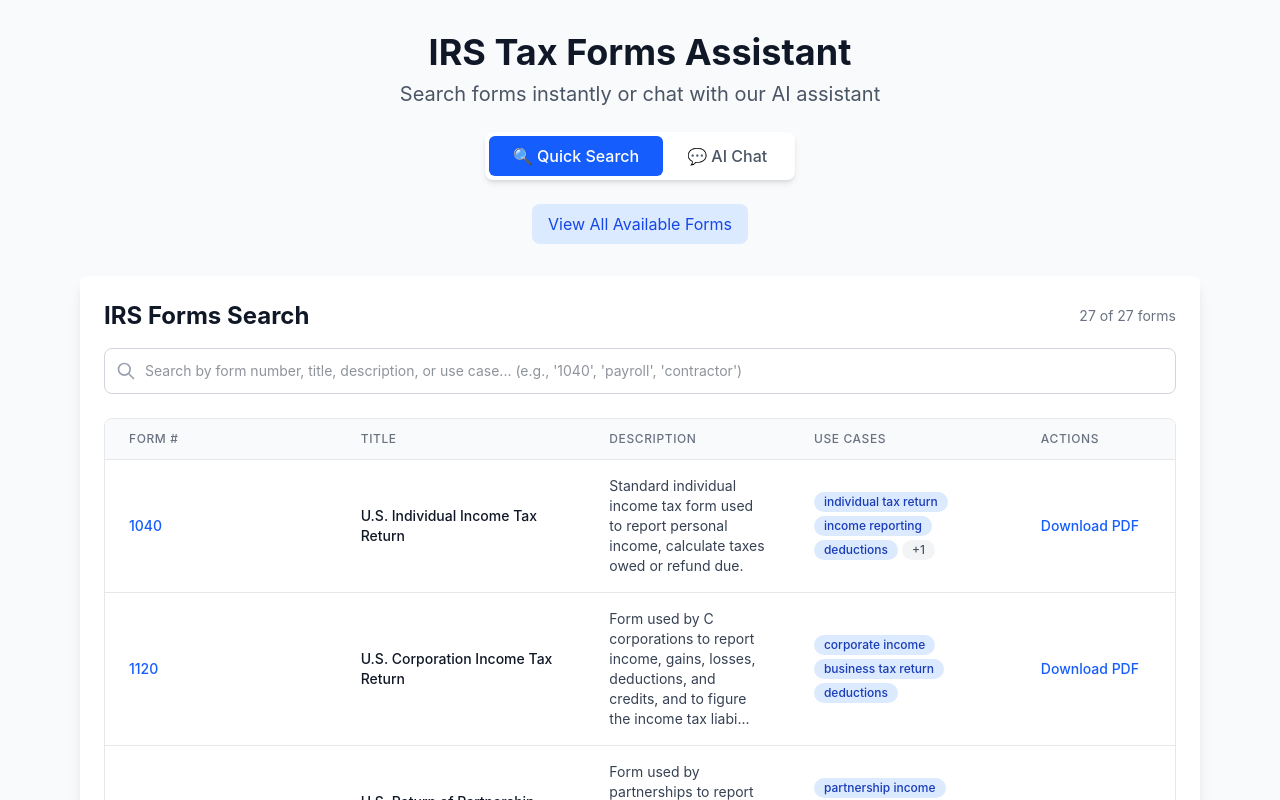
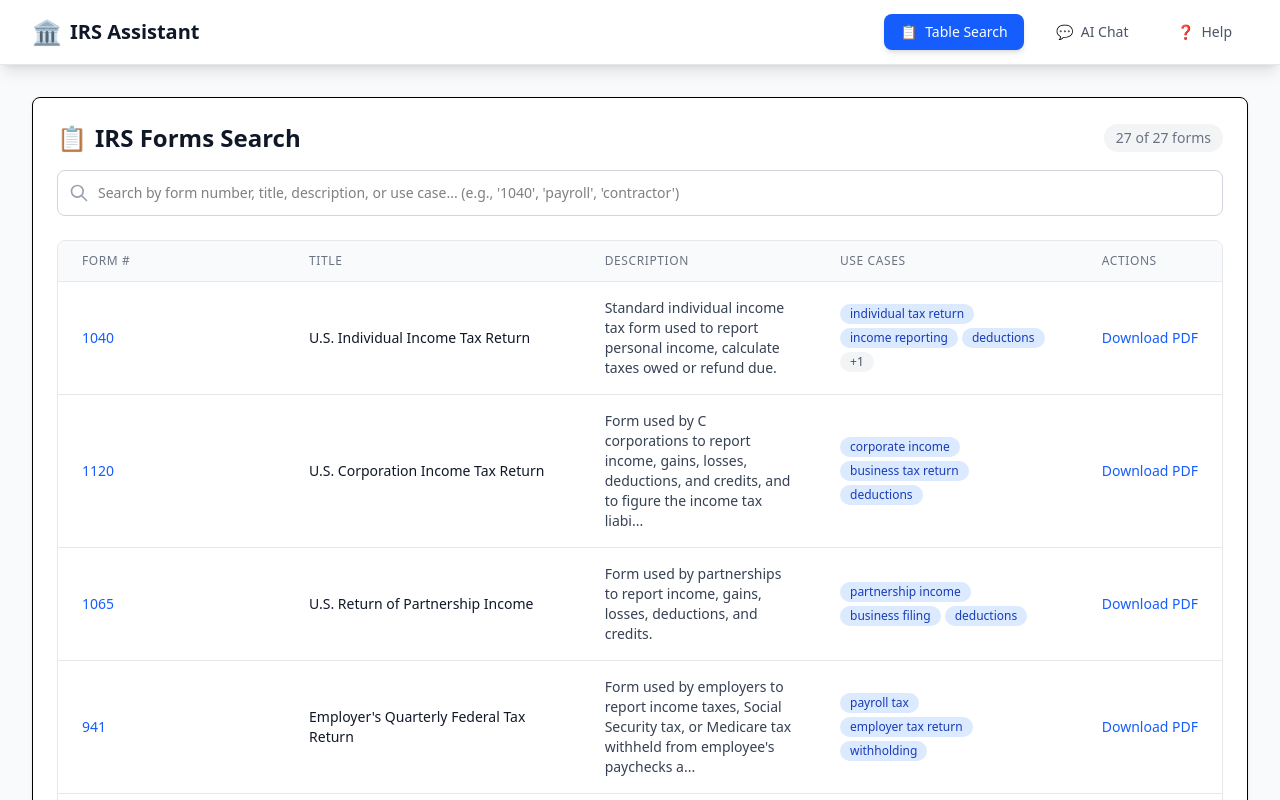
Before and after one commit to remysedlak/aiah, a React (Vite) app in the folder frontend/: page / in a window 1280 px wide. Shown: the top 800 px of the page. Built offline with nearby package versions, Linux system fonts and the light colour scheme.

Commit message:
remove css for tailwind, create navbar comp

```diff
--- a/frontend/src/App.jsx
+++ b/frontend/src/App.jsx
@@ -1,5 +1,6 @@
 import { useState, useEffect } from 'react'
 import './index.css'
+import Navbar from './components/Navbar'
 import FormsViewer from './components/FormsViewer'
 import SampleQueries from './components/SampleQueries'
 import FuzzySearchTable from './components/FuzzySearchTable'
@@ -78,60 +79,21 @@
   }
 
   return (
-    <div className="min-h-screen bg-gray-50 py-8">
-      <div className="max-w-6xl mx-auto px-4">
-        {/* Header */}
-        <div className="text-center mb-8">
-          <h1 className="text-4xl font-bold text-gray-900 mb-2">
-            IRS Tax Forms Assistant
-          </h1>
-          <p className="text-xl text-gray-600 mb-6">
-            Search forms instantly or chat with our AI assistant
-          </p>
+    <div className="min-h-screen bg-gray-50">
+      {/* Navbar */}
+      <Navbar activeTab={activeTab} setActiveTab={setActiveTab} />
 
-          {/* Tab Navigation */}
-          <div className="flex justify-center mb-6">
-            <div className="bg-white rounded-lg p-1 shadow-md">
-              <button
-                onClick={() => setActiveTab('search')}
-                className={`px-6 py-2 rounded-md font-medium transition-colors ${
-                  activeTab === 'search'
-                    ? 'bg-blue-600 text-white'
-                    : 'text-gray-600 hover:text-gray-900'
-                }`}
-              >
-                🔍 Quick Search
-              </button>
-              <button
-                onClick={() => setActiveTab('chat')}
-                className={`px-6 py-2 rounded-md font-medium transition-colors ${
-                  activeTab === 'chat'
-                    ? 'bg-blue-600 text-white'
-                    : 'text-gray-600 hover:text-gray-900'
-                }`}
-              >
-                💬 AI Chat
-              </button>
-            </div>
-          </div>
-
-          <button
-            onClick={() => setShowFormsModal(true)}
-            className="px-4 py-2 bg-blue-100 text-blue-700 rounded-lg hover:bg-blue-200 transition-colors"
-          >
-            View All Available Forms
-          </button>
-        </div>
-
+      {/* Main Content */}
+      <div className="max-w-7xl mx-auto px-4 sm:px-6 lg:px-8 py-8">
         {/* Tab Content */}
         {activeTab === 'search' ? (
           <FuzzySearchTable />
         ) : (
           <>
             {/* Health Status */}
-            <div className="mb-6 p-4 rounded-lg border bg-white">
+            <div className="mb-6 p-4 rounded-lg border bg-white shadow-sm">
               <div className="flex items-center justify-between">
-                <span className="font-semibold">API Status:</span>
+                <span className="font-semibold text-gray-700">API Status:</span>
                 <div className="flex items-center space-x-4">
                   <span className={`px-3 py-1 rounded-full text-sm font-medium ${
                     healthStatus?.status === 'healthy'
@@ -147,7 +109,7 @@
                   )}
                   <button
                     onClick={checkHealth}
-                    className="px-3 py-1 text-sm bg-blue-100 text-blue-700 rounded hover:bg-blue-200"
+                    className="px-3 py-1 text-sm bg-blue-100 text-blue-700 rounded-md hover:bg-blue-200 transition-colors"
                   >
                     Refresh
                   </button>
@@ -161,7 +123,7 @@
             )}
 
             {/* Query Form */}
-            <div className="bg-white rounded-lg shadow-md p-6 mb-6">
+            <div className="bg-white rounded-lg shadow-sm border p-6 mb-6">
               <form onSubmit={handleSubmit} className="space-y-4">
                 <div>
                   <label className="block text-sm font-medium text-gray-700 mb-2">
@@ -171,7 +133,7 @@
                     value={query}
                     onChange={(e) => setQuery(e.target.value)}
                     placeholder="e.g., 'What form do I need for individual income tax?' or 'How do I report contractor payments?'"
-                    className="w-full p-3 border border-gray-300 rounded-md focus:ring-2 focus:ring-blue-500 focus:border-transparent"
+                    className="w-full p-3 border border-gray-300 rounded-lg focus:ring-2 focus:ring-blue-500 focus:border-transparent resize-none"
                     rows={3}
                     disabled={loading}
                   />
@@ -184,7 +146,7 @@
                       type="checkbox"
                       checked={useGeneration}
                       onChange={(e) => setUseGeneration(e.target.checked)}
-                      className="mr-2"
+                      className="mr-2 rounded"
                     />
                     <span className="text-sm text-gray-700">Generate AI answer</span>
                   </label>
@@ -194,7 +156,7 @@
                     <select
                       value={topK}
                       onChange={(e) => setTopK(parseInt(e.target.value))}
-                      className="border border-gray-300 rounded px-2 py-1 text-sm"
+                      className="border border-gray-300 rounded-md px-2 py-1 text-sm focus:ring-2 focus:ring-blue-500 focus:border-transparent"
                     >
                       <option value={1}>1</option>
                       <option value={3}>3</option>
@@ -208,7 +170,7 @@
                   <button
                     type="submit"
                     disabled={loading || !query.trim()}
-                    className="flex-1 bg-blue-600 text-white py-2 px-4 rounded-md hover:bg-blue-700 disabled:opacity-50 disabled:cursor-not-allowed"
+                    className="flex-1 bg-blue-600 text-white py-2 px-4 rounded-lg hover:bg-blue-700 disabled:opacity-50 disabled:cursor-not-allowed transition-colors"
                   >
                     {loading ? 'Searching...' : 'Search IRS Forms'}
                   </button>
@@ -217,7 +179,7 @@
                     <button
                       type="button"
                       onClick={clearResults}
-                      className="px-4 py-2 bg-gray-300 text-gray-700 rounded-md hover:bg-gray-400"
+                      className="px-4 py-2 bg-gray-200 text-gray-700 rounded-lg hover:bg-gray-300 transition-colors"
                     >
                       Clear
                     </button>
@@ -228,18 +190,24 @@
 
             {/* Results */}
             {response && (
-              <div className="bg-white rounded-lg shadow-md p-6">
+              <div className="bg-white rounded-lg shadow-sm border p-6">
                 {response.error ? (
                   <div className="text-red-600">
-                    <h3 className="text-lg font-semibold mb-2">Error</h3>
+                    <h3 className="text-lg font-semibold mb-2 flex items-center">
+                      <span className="mr-2">⚠️</span>
+                      Error
+                    </h3>
                     <p>{response.error}</p>
                   </div>
                 ) : (
                   <div className="space-y-6">
                     {/* AI Answer */}
                     <div>
-                      <h3 className="text-lg font-semibold text-gray-900 mb-3">Answer</h3>
-                      <div className="bg-blue-50 border-l-4 border-blue-400 p-4 rounded">
+                      <h3 className="text-lg font-semibold text-gray-900 mb-3 flex items-center">
+                        <span className="mr-2">🤖</span>
+                        AI Answer
+                      </h3>
+                      <div className="bg-blue-50 border-l-4 border-blue-400 p-4 rounded-r-lg">
                         <p className="text-gray-800 leading-relaxed">{response.answer}</p>
                       </div>
                     </div>
@@ -247,15 +215,16 @@
                     {/* Relevant Documents */}
                     {response.relevant_files && response.relevant_files.length > 0 && (
                       <div>
-                        <h3 className="text-lg font-semibold text-gray-900 mb-3">
+                        <h3 className="text-lg font-semibold text-gray-900 mb-3 flex items-center">
+                          <span className="mr-2">📋</span>
                           Relevant Forms ({response.relevant_files.length})
                         </h3>
                         <div className="space-y-3">
                           {response.relevant_files.map((file, index) => (
-                            <div key={index} className="border border-gray-200 rounded-lg p-4">
+                            <div key={index} className="border border-gray-200 rounded-lg p-4 hover:shadow-sm transition-shadow">
                               <div className="flex justify-between items-start mb-2">
                                 <h4 className="font-medium text-gray-900">{file.filename}</h4>
-                                <span className="text-sm text-gray-500 bg-gray-100 px-2 py-1 rounded">
+                                <span className="text-sm text-gray-500 bg-gray-100 px-2 py-1 rounded-full">
                                   {(file.similarity * 100).toFixed(1)}% match
                                 </span>
                               </div>
@@ -277,17 +246,19 @@
 
             {/* Loading State */}
             {loading && (
-              <div className="text-center py-8">
+              <div className="text-center py-12">
                 <div className="inline-block animate-spin rounded-full h-8 w-8 border-b-2 border-blue-600"></div>
-                <p className="mt-2 text-gray-600">Searching through IRS forms...</p>
+                <p className="mt-4 text-gray-600">Searching through IRS forms...</p>
               </div>
             )}
           </>
         )}
 
         {/* Footer */}
-        <div className="text-center mt-12 text-gray-500 text-sm">
-          <p>Powered by RAG (Retrieval-Augmented Generation) • IRS Forms Database</p>
+        <div className="text-center mt-12 py-6 border-t border-gray-200">
+          <p className="text-gray-500 text-sm">
+            Powered by RAG (Retrieval-Augmented Generation) • IRS Forms Database
+          </p>
         </div>
 
         {/* Forms Modal */}
--- a/frontend/src/components/FuzzySearchTable.jsx
+++ b/frontend/src/components/FuzzySearchTable.jsx
@@ -46,12 +46,15 @@
   }
 
   return (
-    <div className="bg-white rounded-lg shadow-lg p-6">
+    <div className="bg-white rounded-lg shadow-sm border p-6">
       {/* Search Header */}
       <div className="mb-6">
         <div className="flex items-center justify-between mb-4">
-          <h2 className="text-2xl font-bold text-gray-900">IRS Forms Search</h2>
-          <span className="text-sm text-gray-500">
+          <h2 className="text-2xl font-bold text-gray-900 flex items-center">
+            <span className="mr-2">📋</span>
+            IRS Forms Search
+          </h2>
+          <span className="text-sm text-gray-500 bg-gray-100 px-3 py-1 rounded-full">
             {searchResults.length} of {irsFormsData.length} forms
           </span>
         </div>
@@ -173,7 +176,7 @@
                           e.stopPropagation()
                           handleDownload(form.file_url, form.form_number)
                         }}
-                        className="text-blue-600 hover:text-blue-900 mr-3"
+                        className="text-blue-600 hover:text-blue-900 transition-colors"
                       >
                         Download PDF
                       </button>
@@ -188,15 +191,15 @@
 
       {/* Quick Stats */}
       <div className="mt-6 grid grid-cols-1 md:grid-cols-3 gap-4 text-center">
-        <div className="bg-blue-50 rounded-lg p-4">
+        <div className="bg-blue-50 rounded-lg p-4 border border-blue-200">
           <div className="text-2xl font-bold text-blue-600">{searchResults.length}</div>
           <div className="text-sm text-blue-600">Forms Found</div>
         </div>
-        <div className="bg-green-50 rounded-lg p-4">
+        <div className="bg-green-50 rounded-lg p-4 border border-green-200">
           <div className="text-2xl font-bold text-green-600">{irsFormsData.length}</div>
           <div className="text-sm text-green-600">Total Forms</div>
         </div>
-        <div className="bg-purple-50 rounded-lg p-4">
+        <div className="bg-purple-50 rounded-lg p-4 border border-purple-200">
           <div className="text-2xl font-bold text-purple-600">
             {Math.round((searchResults.length / irsFormsData.length) * 100)}%
           </div>
@@ -214,7 +217,7 @@
               </h3>
               <button
                 onClick={() => setSelectedForm(null)}
-                className="text-gray-400 hover:text-gray-600 text-2xl"
+                className="text-gray-400 hover:text-gray-600 text-2xl transition-colors"
               >
                 ×
               </button>
@@ -247,13 +250,13 @@
               <div className="flex gap-3">
                 <button
                   onClick={() => handleDownload(selectedForm.file_url, selectedForm.form_number)}
-                  className="flex-1 bg-blue-600 text-white py-2 px-4 rounded-md hover:bg-blue-700 transition-colors"
+                  className="flex-1 bg-blue-600 text-white py-2 px-4 rounded-lg hover:bg-blue-700 transition-colors"
                 >
                   Download PDF
                 </button>
                 <button
                   onClick={() => setSelectedForm(null)}
-                  className="px-4 py-2 bg-gray-300 text-gray-700 rounded-md hover:bg-gray-400 transition-colors"
+                  className="px-4 py-2 bg-gray-200 text-gray-700 rounded-lg hover:bg-gray-300 transition-colors"
                 >
                   Close
                 </button>
--- /dev/null
+++ b/frontend/src/components/Navbar.jsx
@@ -0,0 +1,133 @@
+import { useState } from 'react'
+
+const Navbar = ({ activeTab, setActiveTab }) => {
+  const [isHelpOpen, setIsHelpOpen] = useState(false)
+
+  const navItems = [
+    { id: 'search', label: 'Table Search', icon: '📋' },
+    { id: 'chat', label: 'AI Chat', icon: '💬' },
+    { id: 'help', label: 'Help', icon: '❓' }
+  ]
+
+  const handleNavClick = (itemId) => {
+    if (itemId === 'help') {
+      setIsHelpOpen(true)
+    } else {
+      setActiveTab(itemId)
+    }
+  }
+
+  return (
+    <>
+      <nav className="bg-white shadow-lg border-b border-gray-200">
+        <div className="max-w-7xl mx-auto px-4 sm:px-6 lg:px-8">
+          <div className="flex justify-between h-16">
+            {/* Logo/Brand */}
+            <div className="flex items-center">
+              <div className="flex-shrink-0 flex items-center">
+                <span className="text-2xl font-bold text-blue-600">🏛️</span>
+                <span className="ml-2 text-xl font-bold text-gray-900">IRS Assistant</span>
+              </div>
+            </div>
+
+            {/* Navigation Items */}
+            <div className="flex items-center space-x-4">
+              {navItems.map((item) => (
+                <button
+                  key={item.id}
+                  onClick={() => handleNavClick(item.id)}
+                  className={`flex items-center px-4 py-2 rounded-lg text-sm font-medium transition-colors ${
+                    activeTab === item.id && item.id !== 'help'
+                      ? 'bg-blue-600 text-white shadow-md'
+                      : 'text-gray-600 hover:text-gray-900 hover:bg-gray-100'
+                  }`}
+                >
+                  <span className="mr-2">{item.icon}</span>
+                  {item.label}
+                </button>
+              ))}
+            </div>
+          </div>
+        </div>
+      </nav>
+
+      {/* Help Modal */}
+      {isHelpOpen && (
+        <div className="fixed inset-0 bg-black bg-opacity-50 flex items-center justify-center z-50 p-4">
+          <div className="bg-white rounded-lg shadow-xl max-w-2xl w-full max-h-96 overflow-hidden">
+            <div className="flex justify-between items-center p-6 border-b">
+              <h3 className="text-xl font-semibold text-gray-900 flex items-center">
+                <span className="mr-2">❓</span>
+                Help & Guide
+              </h3>
+              <button
+                onClick={() => setIsHelpOpen(false)}
+                className="text-gray-400 hover:text-gray-600 text-2xl"
+              >
+                ×
+              </button>
+            </div>
+
+            <div className="p-6 overflow-y-auto max-h-80">
+              <div className="space-y-6">
+                <div>
+                  <h4 className="text-lg font-medium text-gray-900 mb-3 flex items-center">
+                    <span className="mr-2">📋</span>
+                    Table Search
+                  </h4>
+                  <ul className="text-gray-600 space-y-1 text-sm">
+                    <li>• Instant fuzzy search through all IRS forms</li>
+                    <li>• Search by form number, title, description, or use cases</li>
+                    <li>• Click on any row to see detailed information</li>
+                    <li>• Download PDFs directly from the table</li>
+                  </ul>
+                </div>
+
+                <div>
+                  <h4 className="text-lg font-medium text-gray-900 mb-3 flex items-center">
+                    <span className="mr-2">💬</span>
+                    AI Chat
+                  </h4>
+                  <ul className="text-gray-600 space-y-1 text-sm">
+                    <li>• Ask natural language questions about tax forms</li>
+                    <li>• Get AI-powered answers with relevant form suggestions</li>
+                    <li>• Adjust search settings for better results</li>
+                    <li>• Uses RAG (Retrieval-Augmented Generation) technology</li>
+                  </ul>
+                </div>
+
+                <div>
+                  <h4 className="text-lg font-medium text-gray-900 mb-3">
+                    📋 Available Forms
+                  </h4>
+                  <div className="grid grid-cols-2 gap-2 text-xs text-gray-600">
+                    <div>• Individual Returns (1040, 1040-ES)</div>
+                    <div>• Corporate Returns (1120, 1120-S)</div>
+                    <div>• Employment Forms (W-2, W-4, 941)</div>
+                    <div>• Contractor Forms (1099-NEC, W-9)</div>
+                    <div>• Partnership Forms (1065, K-1)</div>
+                    <div>• Business Forms (SS-4, 8829, 4562)</div>
+                  </div>
+                </div>
+
+                <div>
+                  <h4 className="text-lg font-medium text-gray-900 mb-3">
+                    💡 Tips
+                  </h4>
+                  <ul className="text-gray-600 space-y-1 text-sm">
+                    <li>• Try searches like "payroll", "contractor", or "home office"</li>
+                    <li>• Use specific form numbers for exact matches</li>
+                    <li>• The AI chat works best with complete questions</li>
+                    <li>• All forms link to official IRS PDFs</li>
+                  </ul>
+                </div>
+              </div>
+            </div>
+          </div>
+        </div>
+      )}
+    </>
+  )
+}
+
+export default Navbar
--- a/frontend/src/components/SampleQueries.jsx
+++ b/frontend/src/components/SampleQueries.jsx
@@ -11,8 +11,9 @@
   ]
 
   return (
-    <div className="bg-white rounded-lg shadow-md p-6 mb-6">
-      <h3 className="text-lg font-semibold text-gray-900 mb-4">
+    <div className="bg-white rounded-lg shadow-sm border p-6 mb-6">
+      <h3 className="text-lg font-semibold text-gray-900 mb-4 flex items-center">
+        <span className="mr-2">💡</span>
         Try these sample questions:
       </h3>
       <div className="grid grid-cols-1 md:grid-cols-2 gap-3">
--- a/frontend/src/index.css
+++ b/frontend/src/index.css
@@ -1,57 +1 @@
 @import "tailwindcss";
-
-/* Custom styles for the IRS RAG Bot app */
-body {
-  font-family: Inter, system-ui, Avenir, Helvetica, Arial, sans-serif;
-  line-height: 1.5;
-  font-weight: 400;
-  color: #1f2937;
-  background-color: #f9fafb;
-}
-
-/* Loading animation */
-@keyframes spin {
-  to {
-    transform: rotate(360deg);
-  }
-}
-
-.animate-spin {
-  animation: spin 1s linear infinite;
-}
-
-/* Focus styles */
-textarea:focus,
-input:focus,
-select:focus {
-  outline: none;
-}
-
-/* Custom scrollbar */
-::-webkit-scrollbar {
-  width: 6px;
-}
-
-::-webkit-scrollbar-track {
-  background: #f1f5f9;
-}
-
-::-webkit-scrollbar-thumb {
-  background: #cbd5e1;
-  border-radius: 3px;
-}
-
-::-webkit-scrollbar-thumb:hover {
-  background: #94a3b8;
-}
-
-/* Responsive text sizing */
-@media (max-width: 640px) {
-  h1 {
-    font-size: 2rem;
-  }
-
-  .max-w-4xl {
-    max-width: 100%;
-  }
-}
```
